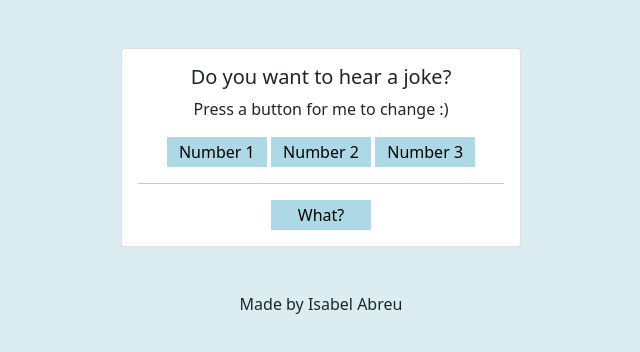
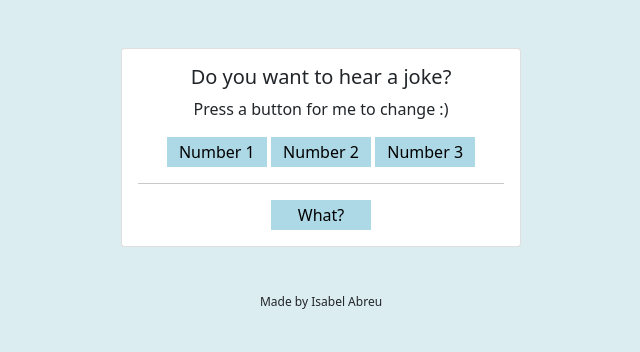
Before and after one commit to IsabelJAR/Dad-Jokes, a plain HTML site: page index.html in a window 1280 px wide. Shown: the full height of the page, 319-959 px from the left. Drawn offline with nearby package versions, Linux system fonts and the light colour scheme.

Commit message:
added css that styled the credit

```diff
--- a/style.css
+++ b/style.css
@@ -13,3 +13,7 @@ button:hover {
   border: 5px solid lightblue;
   border-radius: 5px;
 }
+.credit{
+  margin-top:2px;
+  font-size: 12px;
+}
```
